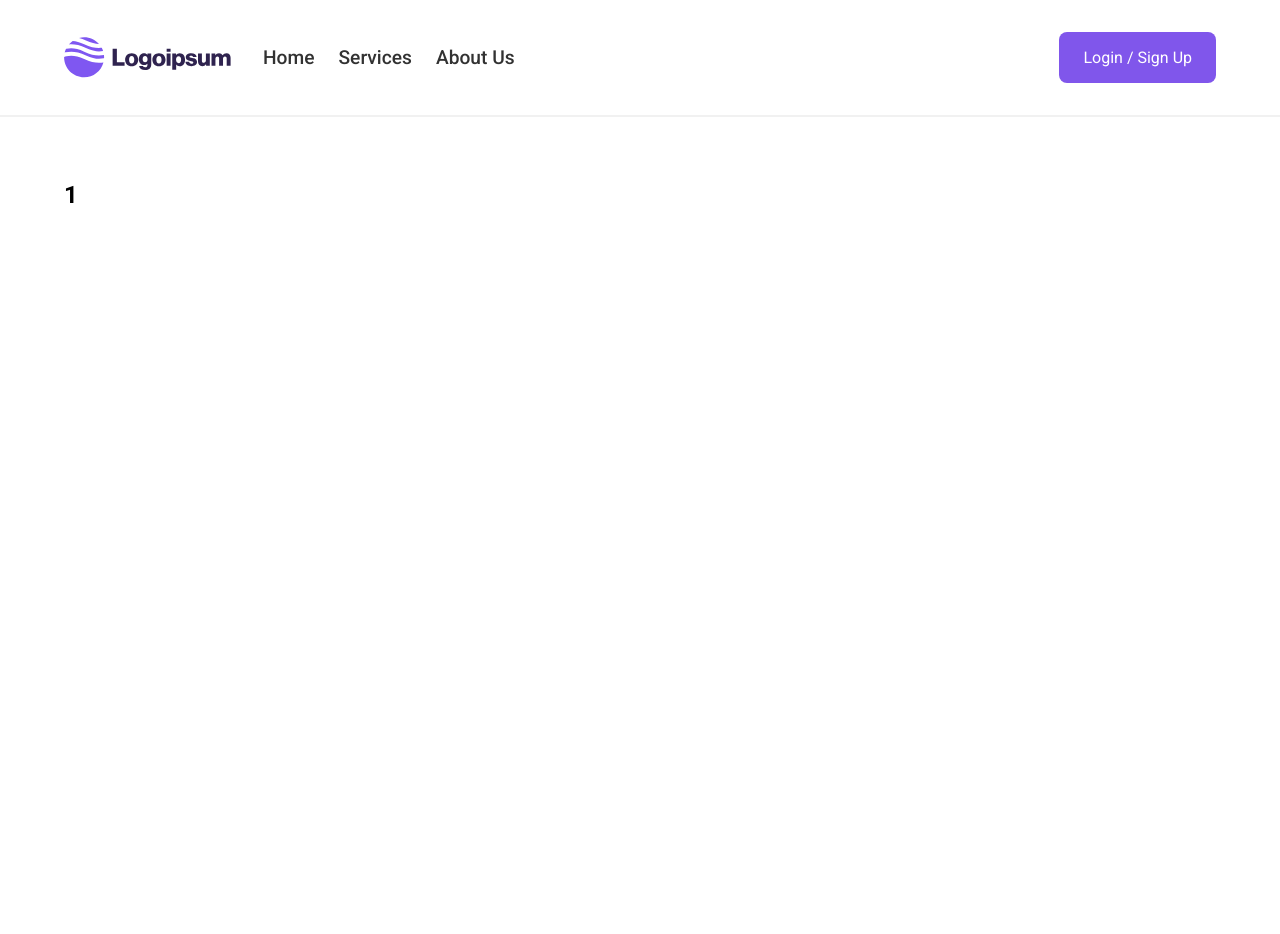
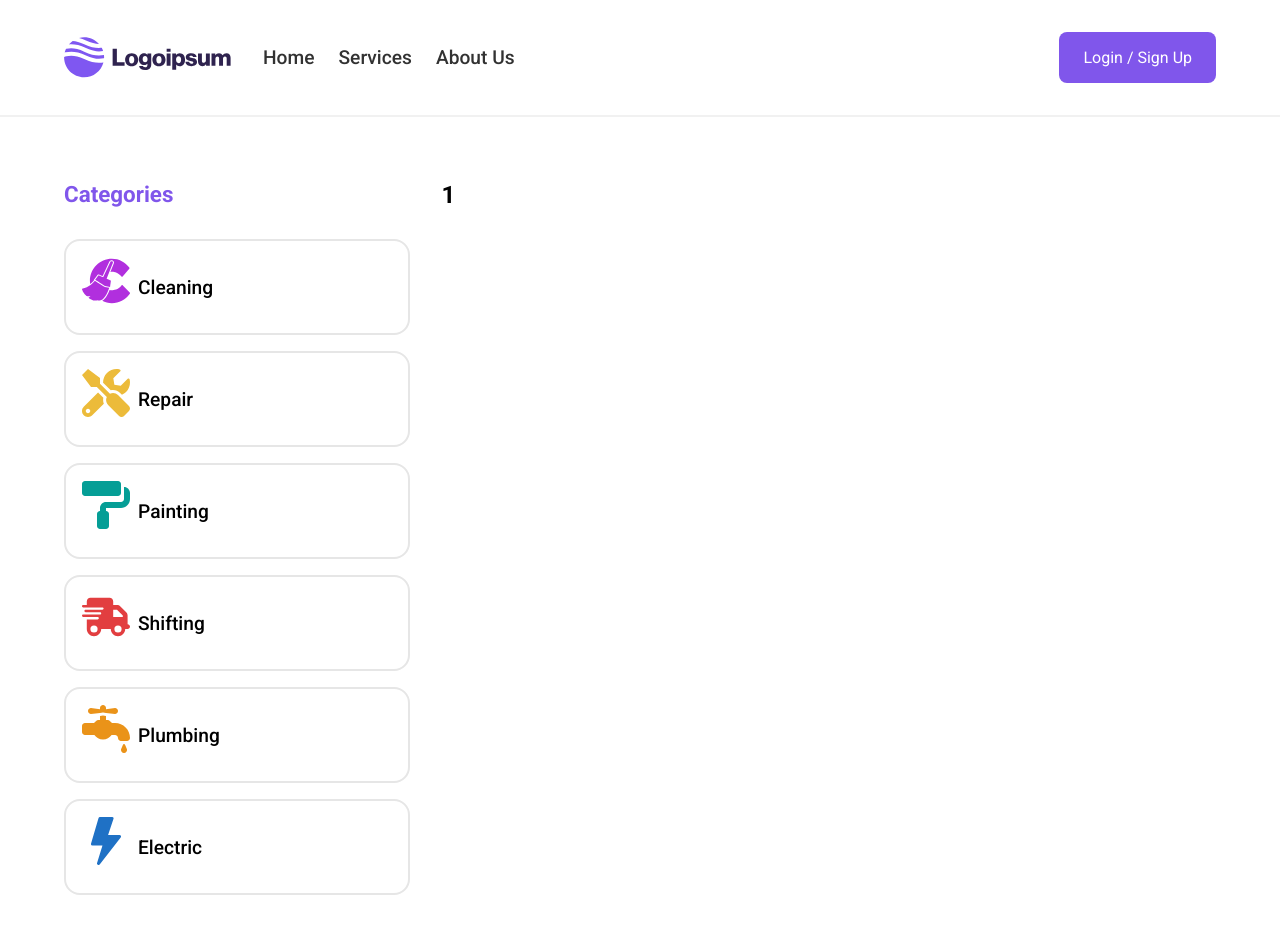
Before and after one commit to JustinasVe/home-service, a React (Vite) app: page /search/1 in a window 1280 px wide. Shown: the top 934 px of the page. Before the commit the page ends 800 px from the top, so only its background shows below. Built offline with nearby package versions, Linux system fonts and the light colour scheme.

Commit message:
feat: add vertical category card and list components with dynamic routing for SearchCategoryPage

```diff
--- /dev/null
+++ b/src/components/VerticalCategoryCard/VerticalCategoryCard.jsx
@@ -0,0 +1,25 @@
+import { generatePath, useNavigate, useParams } from "react-router-dom";
+import { routes } from "../../router/router";
+import styles from "./VerticalCategoryCard.module.scss";
+
+export const VerticalCategoryCard = ({ title, icon, iconColor }) => {
+  const params = useParams();
+  const navigate = useNavigate();
+
+  const categoryPath = generatePath(routes.searchCategory, { category: title });
+  const activeCategory = params.category;
+
+  return (
+    <div
+      className={`${styles.card} ${
+        activeCategory === title ? styles.active : ""
+      }`}
+      onClick={() => navigate(categoryPath)}
+    >
+      <div className={styles.icon} style={{ color: iconColor }}>
+        {icon}
+      </div>
+      <p className={styles.title}>{title}</p>
+    </div>
+  );
+};
--- /dev/null
+++ b/src/components/VerticalCategoryCard/VerticalCategoryCard.module.scss
@@ -0,0 +1,30 @@
+.card {
+  display: flex;
+  align-items: center;
+  gap: 0.5rem;
+  padding: 1rem;
+  border: 2px solid #e6e6e6;
+  border-radius: 1rem;
+  margin-bottom: 1rem;
+  cursor: pointer;
+
+  .title {
+    font-size: 1.2rem;
+    text-transform: capitalize;
+    font-weight: 500;
+  }
+
+  .icon {
+    font-size: 48px;
+  }
+
+  &:hover,
+  &.active {
+    background-color: #f2eefd;
+    border-color: #beaaf5;
+
+    .title {
+      color: #8056eb;
+    }
+  }
+}
--- /dev/null
+++ b/src/components/VerticalCategoryList/VerticalCategoryList.jsx
@@ -0,0 +1,61 @@
+import { SiCcleaner } from "react-icons/si";
+import { FaTools, FaPaintRoller } from "react-icons/fa";
+import { FaTruckFast, FaFaucetDrip } from "react-icons/fa6";
+import { BsFillLightningFill } from "react-icons/bs";
+import styles from "./VerticalCategoryList.module.scss";
+import { VerticalCategoryCard } from "../VerticalCategoryCard/VerticalCategoryCard";
+
+const categories = [
+  {
+    id: 1,
+    icon: <SiCcleaner />,
+    title: "Cleaning",
+    color: "#b12fde",
+  },
+  {
+    id: 2,
+    icon: <FaTools />,
+    title: "Repair",
+    color: "#ecbb3a",
+  },
+  {
+    id: 3,
+    icon: <FaPaintRoller />,
+    title: "Painting",
+    color: "#059e96",
+  },
+  {
+    id: 4,
+    icon: <FaTruckFast />,
+    title: "Shifting",
+    color: "#e23e40",
+  },
+  {
+    id: 5,
+    icon: <FaFaucetDrip />,
+    title: "Plumbing",
+    color: "#ea9319",
+  },
+  {
+    id: 6,
+    icon: <BsFillLightningFill />,
+    title: "Electric",
+    color: "#1f71c5",
+  },
+];
+
+export const VerticalCategoryList = () => {
+  return (
+    <div>
+      <h2 className={styles.title}>Categories</h2>
+      {categories.map((category) => (
+        <VerticalCategoryCard
+          key={category.id}
+          icon={category.icon}
+          title={category.title}
+          iconColor={category.color}
+        />
+      ))}
+    </div>
+  );
+};
--- /dev/null
+++ b/src/components/VerticalCategoryList/VerticalCategoryList.module.scss
@@ -0,0 +1,16 @@
+.title {
+  color: #8056eb;
+  font-size: 1.4rem;
+  margin-bottom: 2rem;
+}
+
+.verticalCard {
+  display: flex;
+  align-items: center;
+  gap: 0.5rem;
+  padding: 1rem;
+  border: 2px solid #e6e6e6;
+  border-radius: 1rem;
+  margin-bottom: 1rem;
+  cursor: pointer;
+}
--- a/src/pages/SearchCategoryPage/SearchCategoryPage.jsx
+++ b/src/pages/SearchCategoryPage/SearchCategoryPage.jsx
@@ -1,9 +1,18 @@
 import { useParams } from "react-router-dom";
+import styles from "./SearchCategoryPage.module.scss";
+import { VerticalCategoryList } from "../../components/VerticalCategoryList/VerticalCategoryList";
 
 export const SearchCategoryPage = () => {
   const { category } = useParams();
 
   return (
-    <h2>{category}</h2>
+    <div className={styles.container}>
+      <div className={styles.categoriesContainer}>
+        <VerticalCategoryList />
+      </div>
+      <div className={styles.businessContainer}>
+        <h2 className={styles.title}>{category}</h2>
+      </div>
+    </div>
   );
 };
--- /dev/null
+++ b/src/pages/SearchCategoryPage/SearchCategoryPage.module.scss
@@ -0,0 +1,18 @@
+.container {
+  display: flex;
+  gap: 2rem;
+}
+
+.categoriesContainer {
+  width: 30%;
+}
+
+.businessContainer {
+  width: 70;
+}
+
+.title {
+  font-size: 1.5rem;
+  margin-bottom: 2rem;
+  text-transform: capitalize;
+}
```
